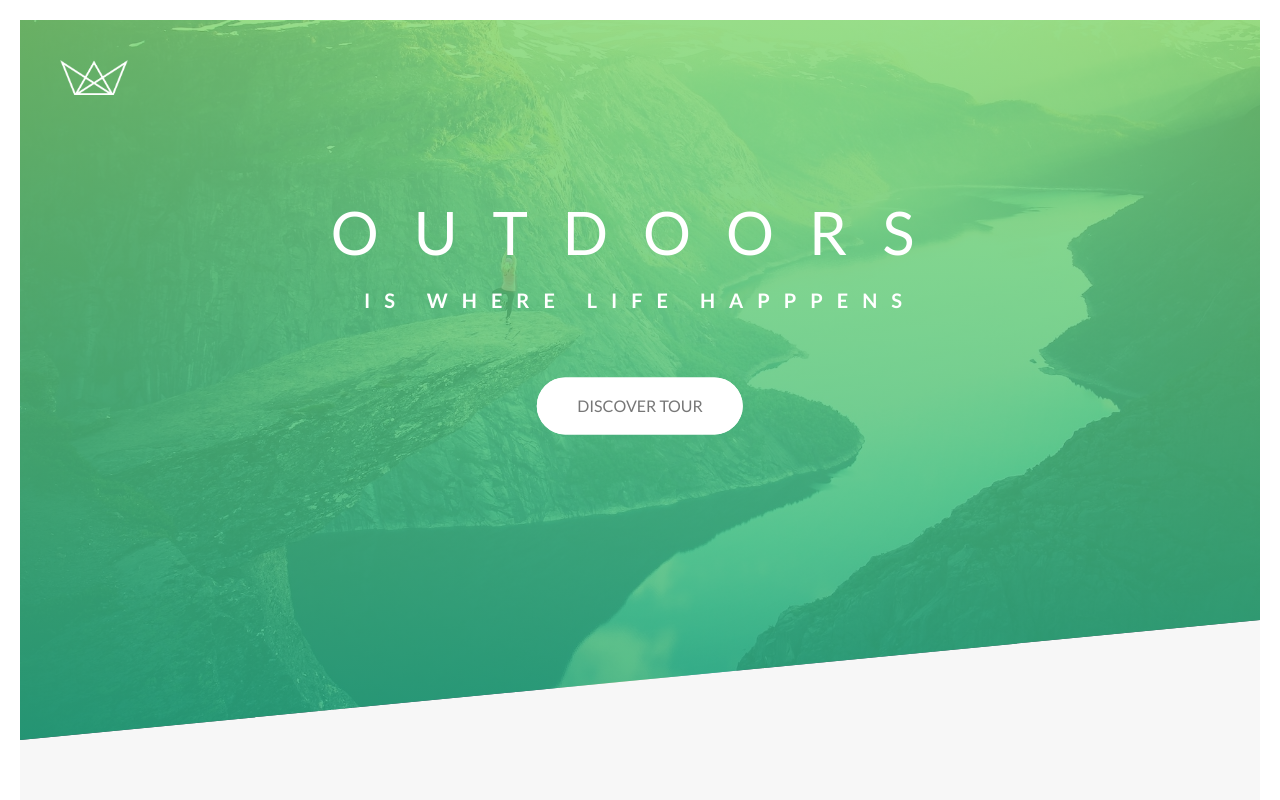
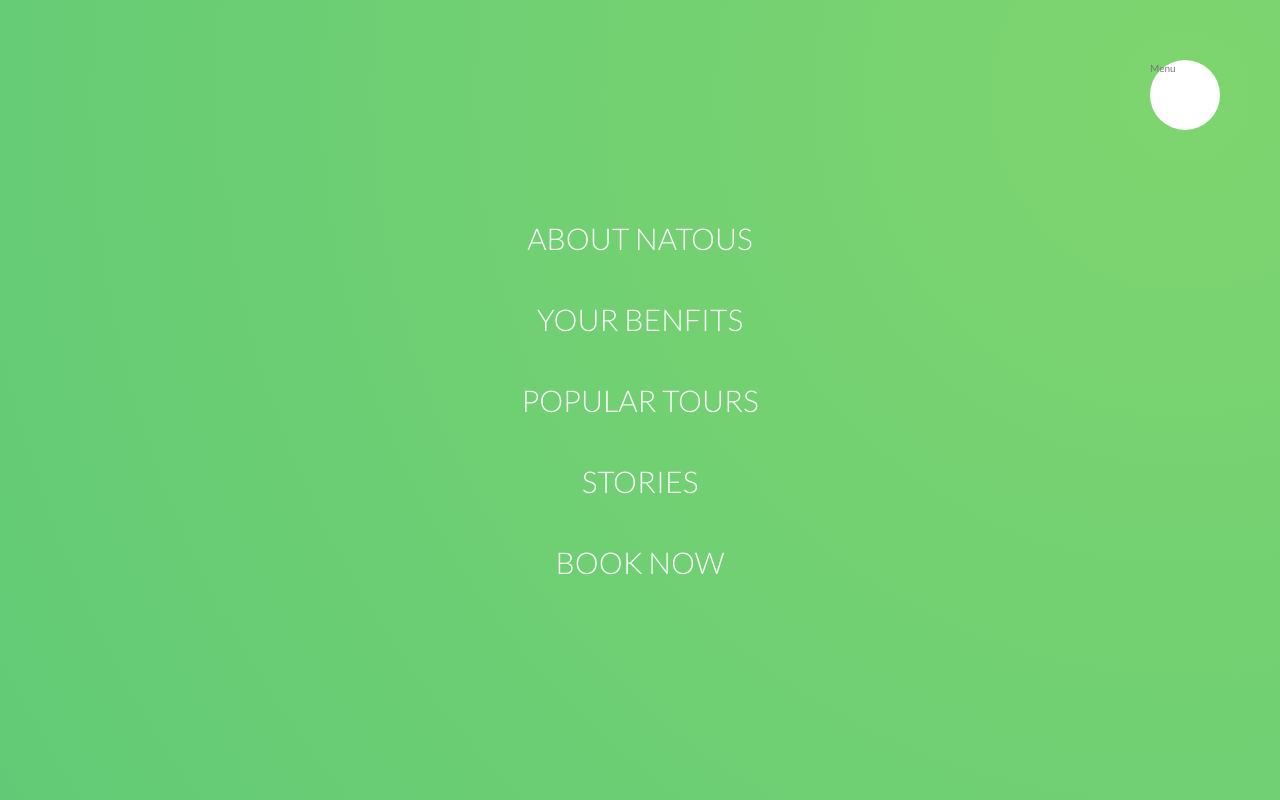
Before and after one commit to vishnuk7/Advance-Css, a website: page natours/index.html in a window 1280 px wide. Shown: the top 800 px of the page. Drawn offline with Linux system fonts and the light colour scheme.

Commit message:
nav animation

```diff
--- a/natours/index.html
+++ b/natours/index.html
@@ -16,6 +16,24 @@
     <title>Natours | Exciting tours for adventurous people</title>
   </head>
   <body>
+
+    <div class="navigation">
+       <input type="checkbox" id="navi-toggle" class="navigation__checkbox">
+
+       <label for="navi-toggle" class="navigation__button">Menu</label>
+       <div class="navigation__background">&nbsp;</div>
+
+       <nav class="navigation__nav">
+         <ul class="navigation__list">
+           <li class="navigation__item"><a href="#" class="navigation__link">About Natous</a></li>
+           <li class="navigation__item"><a href="#" class="navigation__link">Your benfits</a></li>
+           <li class="navigation__item"><a href="#" class="navigation__link">Popular tours</a></li>
+           <li class="navigation__item"><a href="#" class="navigation__link">Stories</a></li>
+           <li class="navigation__item"><a href="#" class="navigation__link">Book now</a></li>
+         </ul>
+       </nav>
+    </div>
+
     <div class="header">
       <div class="header__logo-box">
         <img src="img/logo-white.png" alt="Logo" class="header__logo">
--- /dev/null
+++ b/natours/sass/layout/_navigation.scss
@@ -0,0 +1,69 @@
+.navigation{
+  &__checkbox{
+    display: none;
+  }
+  &__button{
+    background-color: $color-white;
+    height: 7rem;
+    width: 7rem;
+    position: fixed;
+    top: 6rem;
+    right: 6rem;
+    border-radius: 50%;
+    z-index: 2000;
+  }
+  &__background{
+    height: 6rem;
+    width: 6rem;
+    border-radius: 50%;
+    position: fixed;
+    top: 6.5rem;
+    right: 6.5rem;
+    background-image: radial-gradient($color-primary-light,$color-primary-dark);
+    z-index: 1000;
+
+    transform: scale(100);
+  }
+  &__nav{
+    height: 100vh;
+    width: 100%;
+    position: fixed;
+    top: 0;
+    right: 0;
+    z-index: 1500;
+  }
+  &__list{
+    position: absolute;
+    top:50%;
+    left: 50%;
+    transform: translate(-50%,-50%);
+    list-style: none;
+    text-align: center;
+  }
+  &__item{
+    margin:1rem;
+  }
+  &__link{
+    &:link,
+    &:visited{
+    display: inline-block;
+    font-size: 3rem;
+    font-weight: 300;
+    padding: 1rem 2rem;
+    width: 100%;
+    color: $color-white;
+    text-decoration: none;
+    text-transform: uppercase;
+    background: linear-gradient(120deg,  transparent 0%,  transparent 50%, $color-white 50%, $color-white 100%);
+    background-size: 250%;
+    transition: all .4s;
+  }
+
+    &:hover,
+    &:active{
+      background-size: 100%;
+      color: $color-primary;
+      transform: translateX(1rem);
+    }
+  }
+}
--- a/natours/sass/main.scss
+++ b/natours/sass/main.scss
@@ -19,6 +19,7 @@
 @import "layout/footer";
 @import "layout/header";
 @import "layout/grid";
+@import "layout/navigation";
 
 @import "pages/home";
 
```
Also changed, not shown: natours/css/style.css.
